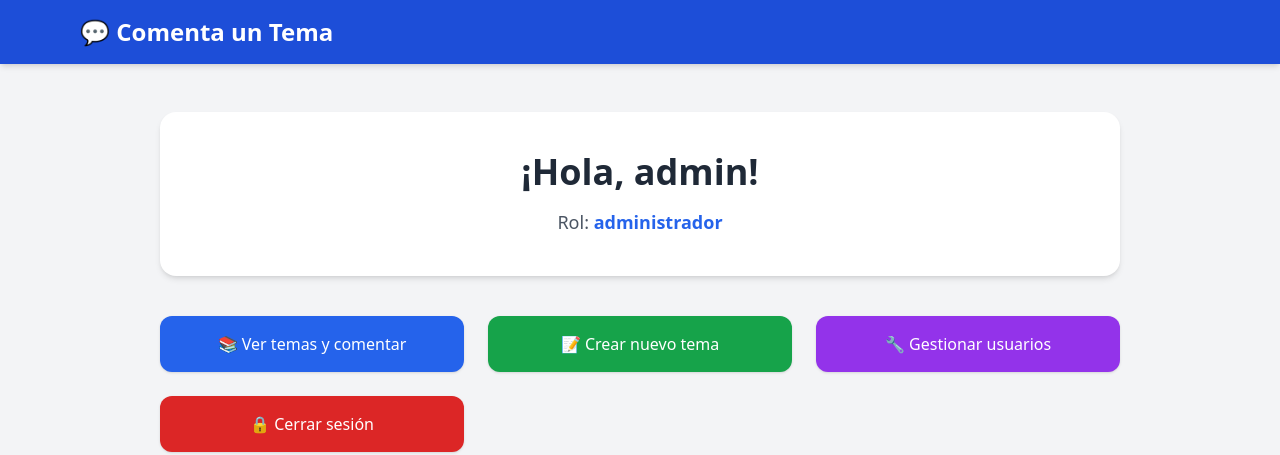
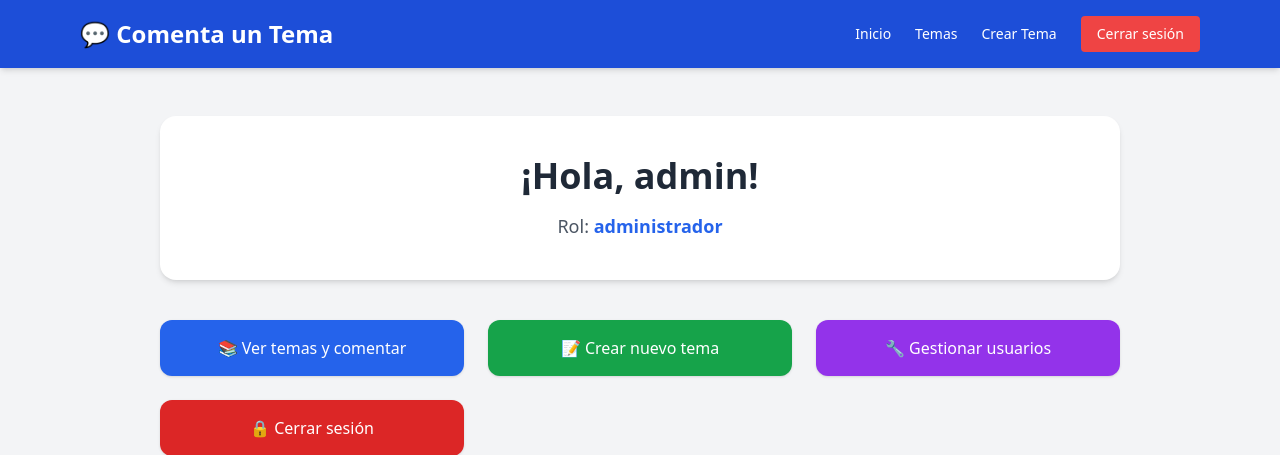
Before and after one commit to kelvinocampo/CommentATheme, a PHP site: page / in a window 1280 px wide. Shown: the top 455 px of the page. Run offline with PHP 8.4, Linux system fonts and the light colour scheme; a user stored in the database is signed in; some libraries are stand-ins or nearby versions.

Commit message:
add: inactive theme & upgrade header design

```diff
--- a/config/db.php
+++ b/config/db.php
@@ -1,4 +1,7 @@
 <?php
+require_once 'load_env.php';
+loadEnv(__DIR__ . "/../.env");
+
 $uri = getenv("DB_URI");
 
 $parsed = parse_url($uri);
@@ -15,4 +18,3 @@ try {
 } catch (PDOException $e) {
     die("Error de conexión: " . $e->getMessage());
 }
-?>
--- a/db/db.sql
+++ b/db/db.sql
@@ -13,7 +13,8 @@ CREATE TABLE IF NOT EXISTS usuario (
 CREATE TABLE tema (
     tema_id INT AUTO_INCREMENT PRIMARY KEY,
     nombre VARCHAR(255),
-    descripcion TEXT
+    descripcion TEXT,
+    activo BOOLEAN DEFAULT TRUE
 );
 
 CREATE TABLE comentario (
--- a/partials/header.php
+++ b/partials/header.php
@@ -1,29 +1,37 @@
-<header class="bg-blue-700 text-white shadow-md">
+<header class="bg-blue-700 text-white shadow-md relative z-50">
     <div class="max-w-6xl mx-auto px-4 py-4 flex justify-between items-center">
-        <a href="index.php" class="text-2xl font-bold hover:text-blue-200">💬 Comenta un Tema</a>
+        <a href="index.php" class="text-2xl font-bold hover:text-blue-200 flex items-center">💬 Comenta un Tema</a>
 
-        <!-- Botón hamburguesa (solo visible en móvil) -->
-        <button id="menu-button" class="lg:hidden focus:outline-none">
-            <svg class="w-6 h-6 fill-current text-white" xmlns="http://www.w3.org/2000/svg" fill="none" viewBox="0 0 24 24" stroke="currentColor">
+        <!-- Botón hamburguesa (visible solo en móviles) -->
+        <button id="menu-button" class="lg:hidden focus:outline-none flex items-center justify-center h-10 w-10" aria-label="Abrir menú">
+            <svg class="w-6 h-6 fill-current text-white" xmlns="http://www.w3.org/2000/svg" fill="none"
+                viewBox="0 0 24 24" stroke="currentColor">
                 <path stroke-linecap="round" stroke-linejoin="round" stroke-width="2"
                     d="M4 6h16M4 12h16M4 18h16" />
             </svg>
         </button>
 
         <!-- Menú navegación -->
-        <nav id="menu" class="hidden flex flex-col items-center lg:flex-row absolute lg:static top-16 left-0 w-full lg:w-auto bg-blue-700 lg:bg-transparent z-10 px-4 py-4 lg:p-0 gap-4 text-sm">
-            <a href="index.php" class="hover:underline hover:text-blue-200 transition">Inicio</a>
-            <a href="temas.php" class="hover:underline hover:text-blue-200 transition">Temas</a>
+        <nav id="menu"
+            class="hidden lg:flex flex-col lg:flex-row absolute lg:relative
+            top-full left-0 w-full lg:w-auto bg-blue-700 lg:bg-transparent px-4 lg:px-0
+            py-4 lg:py-0 gap-4 lg:gap-6 text-sm items-center">
+            <div class="flex flex-col lg:flex-row items-center w-full lg:w-auto gap-4 lg:gap-6">
+                <a href="index.php" class="hover:underline hover:text-blue-200 transition py-1 lg:py-0 w-full lg:w-auto text-center">Inicio</a>
+                <a href="temas.php" class="hover:underline hover:text-blue-200 transition py-1 lg:py-0 w-full lg:w-auto text-center">Temas</a>
 
-            <?php if (isset($_SESSION['nombre']) && $_SESSION['rol'] === 'administrador'): ?>
-                <a href="crear_tema.php" class="hover:underline hover:text-blue-200 transition">Crear Tema</a>
-            <?php endif; ?>
+                <?php if (isset($_SESSION['nombre']) && $_SESSION['rol'] === 'administrador'): ?>
+                    <a href="crear_tema.php" class="hover:underline hover:text-blue-200 transition py-1 lg:py-0 w-full lg:w-auto text-center">Crear Tema</a>
+                <?php endif; ?>
 
-            <?php if (isset($_SESSION['nombre'])): ?>
-                <a href="logout.php" class="bg-red-500 hover:bg-red-600 text-white px-3 py-1 rounded transition text-center">Cerrar sesión</a>
-            <?php else: ?>
-                <a href="login.php" class="bg-green-500 hover:bg-green-600 text-white px-3 py-1 rounded transition text-center">Iniciar sesión</a>
-            <?php endif; ?>
+                <?php if (isset($_SESSION['nombre'])): ?>
+                    <a href="logout.php"
+                        class="bg-red-500 hover:bg-red-600 text-white px-4 py-2 rounded transition w-full lg:w-auto text-center">Cerrar sesión</a>
+                <?php else: ?>
+                    <a href="login.php"
+                        class="bg-green-500 hover:bg-green-600 text-white px-4 py-2 rounded transition w-full lg:w-auto text-center">Iniciar sesión</a>
+                <?php endif; ?>
+            </div>
         </nav>
     </div>
 
@@ -34,5 +42,14 @@
         button.addEventListener('click', () => {
             menu.classList.toggle('hidden');
         });
+
+        // Cierra el menú cuando haces clic en cualquier enlace (en móviles)
+        document.querySelectorAll('#menu a').forEach(link => {
+            link.addEventListener('click', () => {
+                if (window.innerWidth < 1024) {
+                    menu.classList.add('hidden');
+                }
+            });
+        });
     </script>
 </header>
```
Also changed, not shown: tema.php (+19 -25 lines), temas.php (+26 -6 lines), toggle_tema.php (added, +21 -0 lines), 1 other file.
